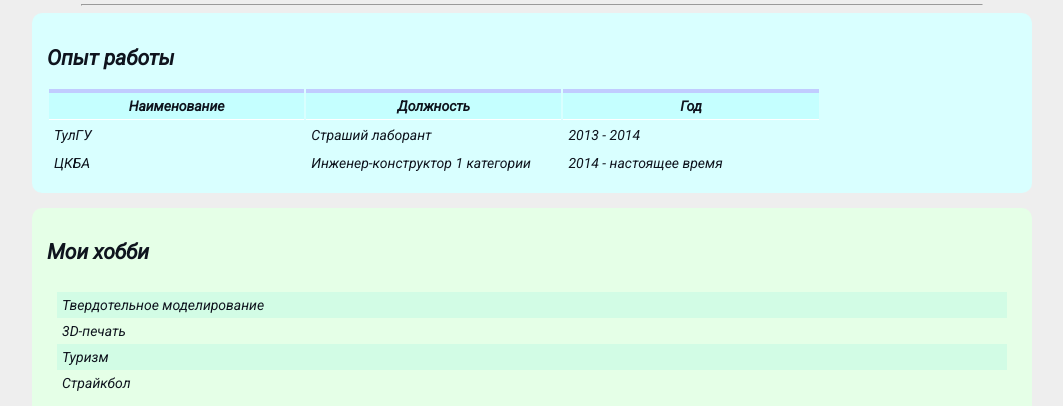
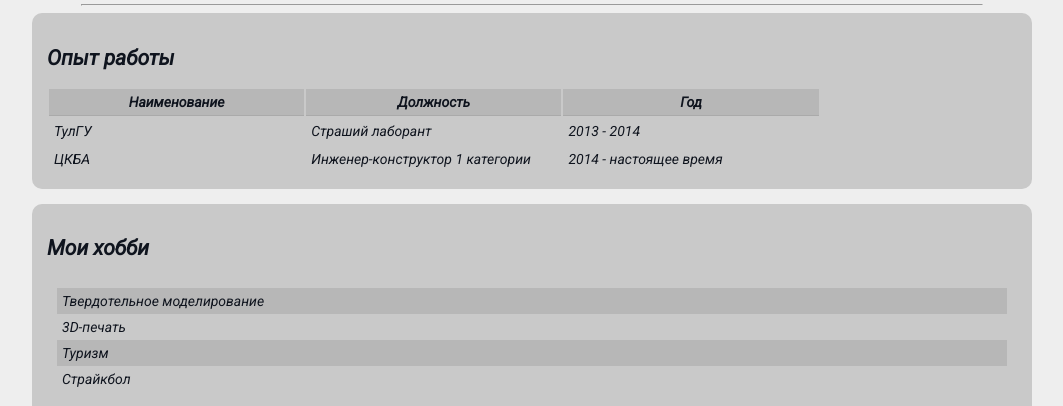
Before and after one commit to Racio-begin/resume, a plain HTML site: page index.html in a window 1280 px wide. Shown: the part 394-800 px from the top of the page, without its empty margins (108-1171 px from the left). Drawn offline with Linux system fonts and the light colour scheme.

Commit message:
Первая фиксация
Привёл всё к общем цвету, добавил иконки соцсетей.

```diff
--- a/index.html
+++ b/index.html
@@ -37,7 +37,7 @@
 
       <hr width="90%">
 
-      <div class="card work bg-blue">
+      <div class="card work bg-gray_1">
         <h2>Опыт работы</h2>
         <table>
           <thead>
@@ -62,7 +62,7 @@
         </table>
       </div>
 
-      <div class="card hobby bg-green">
+      <div class="card hobby bg-gray_1">
         <h2>Мои хобби</h2>
         <ul>
           <li>Твердотельное моделирование</li>
--- a/styles.css
+++ b/styles.css
@@ -66,7 +66,7 @@ header {
 }
 
 .hobby ul li:nth-child(odd) {
-  background: #d2fce5;
+  background: #b7b7b7;
 }
 
 .hobby h2 {
@@ -82,7 +82,6 @@ header {
   margin-right: 10px;
 }
 
-
 a {
   color: #333;
   text-decoration: none;
@@ -92,7 +91,6 @@ a:hover {
   color: darkblue;
   opacity: 0.65;
   text-decoration: underline;
-
 }
 
 a:visited {
@@ -104,13 +102,11 @@ a:active {
 }
 
 .work thead tr{
-  background: #c5ffff;
+  background: #b7b7b7;
 }
 
 .work thead tr th {
-
-  border-top: 4px solid #c1ccff;
-  border-bottom: 1px solid white;
+  border-bottom: 1px solid #aaa;
   padding: 5px;
 }
 
@@ -118,7 +114,6 @@ a:active {
   padding: 5px;
   width: 30%;
 }
-
 
 .work h2 {
   font-style: normal;
@@ -159,7 +154,6 @@ a:active {
   margin-right: 0;
 }
 
-
 .button {
   padding: 15px 20px;
   border: none;
@@ -197,6 +191,14 @@ a:active {
   background: #d9ffff;
 }
 
+.bg-gray_1 {
+ background: #c9c9c9;
+}
+
+.bg-gray_2 {
+  background: #ccc;
+}
+
 .underline-black {
   text-decoration: underline;
   color: #333;
```
Also changed, not shown: images/free-icon-font-envelope-3916611.png (added), images/free-icon-font-envelope-3916631.png (added), images/free-icon-font-phone-call-5068731.png (added), images/free-icon-font-phone-call-5070407.png (added), images/free-icon-font-whatsapp-6422213.png (added), images/free-icon-whatsapp-733641.png (added), images/free_icon_font_whatsapp_6422213_negate.png (added).
